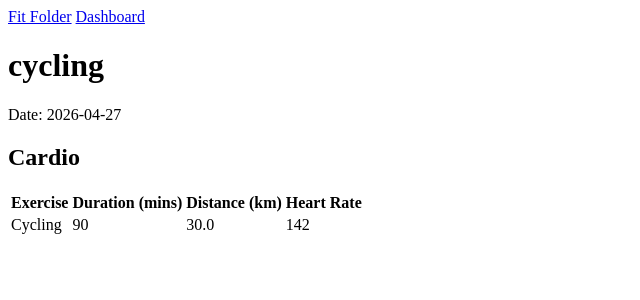
After one commit to GoodGrayVie/Group-3-ACIT-2911---Agile-Development-Project, a Flask app: page /workouts/1 in a window 1280 px wide. The commit adds this page. Shown: the top 300 px of the page, without its empty margins (0-640 px from the left). Run offline with Flask 3, Linux system fonts and the light colour scheme; a user stored in the database is signed in.

Commit message:
its working!!!!!

```diff
--- a/agent_api/routes/workout_routes.py
+++ b/agent_api/routes/workout_routes.py
@@ -1,4 +1,4 @@
-from flask import render_template, redirect, url_for, request, Blueprint, jsonify
+from flask import render_template, redirect, url_for, request, Blueprint, jsonify, session
 from datetime import datetime
 from db.models import (
     db,
@@ -7,6 +7,7 @@ from db.models import (
     CardioExercise,
     WorkoutCardio,
     WorkoutSet,
+    User
 )
 import json
 
@@ -28,6 +29,7 @@ def log_workout():
 
         return render_template("log_workout.html", exercises_json=exercises_json)
 
+
     # -----------------------------
     #  Save workout
     # -----------------------------
@@ -39,7 +41,8 @@ def log_workout():
     date = datetime.strptime(date_str, "%Y-%m-%d").date()
 
     # Create workout
-    workout = Workout(name=name, date=date, notes=notes)
+    user = User.query.filter_by(name=session.get("username")).first()
+    workout = Workout(name=name, date=date, notes=notes, user_id=user.id)
     db.session.add(workout)
     db.session.flush()
 
@@ -91,13 +94,20 @@ def log_workout():
 
     # Commit everything
     db.session.commit()
+    print("FORM DATA:", request.form)
+    print("WORKOUT SETS:", workout.sets)
+    print("WORKOUT CARDIO:", workout.cardio)
 
     return redirect(url_for("auth.dashboard"))
 
 
 @workout_bp.route("/workouts/<int:workout_id>")
 def view_workout(workout_id):
-    """Show all detail for a single workout."""
+    """Show all detail for a single workout.
+    Workouts are only visible to the User who created that workout
+    """
+    if not session.get("username"):
+        return redirect(url_for("auth.login"))
     workout = Workout.query.get_or_404(workout_id)
     return render_template("workout_detail.html", workout=workout)
 
--- a/templates/view_workout.html
+++ b/templates/view_workout.html
@@ -235,7 +235,7 @@
 
     <div class="stats-row">
       <div class="stat-card">
-        <div class="card-label">Best</div>
+        <div class="card-label" id="statBestLabel">Best —</div>
         <div class="card-value" id="statBest">—</div>
         <div class="card-sub" id="statBestDate">no data yet</div>
       </div>
--- /dev/null
+++ b/templates/workout_detail.html
@@ -0,0 +1,70 @@
+<!doctype html>
+<html lang="en">
+  <head>
+    <meta charset="UTF-8" />
+    <meta name="viewport" content="width=device-width, initial-scale=1.0" />
+    <title>{{ workout.name }} – Fit Folder</title>
+  </head>
+  <body>
+    <nav>
+      <a href="/">Fit Folder</a>
+      <a href="/dashboard">Dashboard</a>
+    </nav>
+
+    <main>
+      <h1>{{ workout.name }}</h1>
+      <p>Date: {{ workout.date }}</p>
+      {% if workout.notes %}
+      <p>Notes: {{ workout.notes }}</p>
+      {% endif %} {% if workout.sets %}
+      <h2>Weights</h2>
+      <table>
+        <thead>
+          <tr>
+            <th>Exercise</th>
+            <th>Set</th>
+            <th>Reps</th>
+            <th>Weight</th>
+            <th>Heart Rate</th>
+          </tr>
+        </thead>
+        <tbody>
+          {% for s in workout.sets %}
+          <tr>
+            <td>{{ s.exercise.name }}</td>
+            <td>{{ s.set_number }}</td>
+            <td>{{ s.reps }}</td>
+            <td>{{ s.weight }} {{ s.weight_unit }}</td>
+            <td>{{ s.heart_rate if s.heart_rate else '—' }}</td>
+          </tr>
+          {% endfor %}
+        </tbody>
+      </table>
+      {% endif %} {% if workout.cardio %}
+      <h2>Cardio</h2>
+      <table>
+        <thead>
+          <tr>
+            <th>Exercise</th>
+            <th>Duration (mins)</th>
+            <th>Distance (km)</th>
+            <th>Heart Rate</th>
+          </tr>
+        </thead>
+        <tbody>
+          {% for c in workout.cardio %}
+          <tr>
+            <td>{{ c.exercise.name }}</td>
+            <td>{{ c.duration }}</td>
+            <td>{{ c.distance if c.distance else '—' }}</td>
+            <td>{{ c.heart_rate if c.heart_rate else '—' }}</td>
+          </tr>
+          {% endfor %}
+        </tbody>
+      </table>
+      {% endif %} {% if not workout.sets and not workout.cardio %}
+      <p>No exercises recorded for this workout.</p>
+      {% endif %}
+    </main>
+  </body>
+</html>
```
Also changed, not shown: agent_api/routes/auth_routes.py (+9 -3 lines), db/models.py (+9 -8 lines), static/js/log_workout.js (+7 -3 lines), static/js/progress_chart.js (+13 -1 lines), templates/dashboard.html (+15 -8 lines), templates/log_workout.html (+5 -6 lines), instance/exercises.db.
